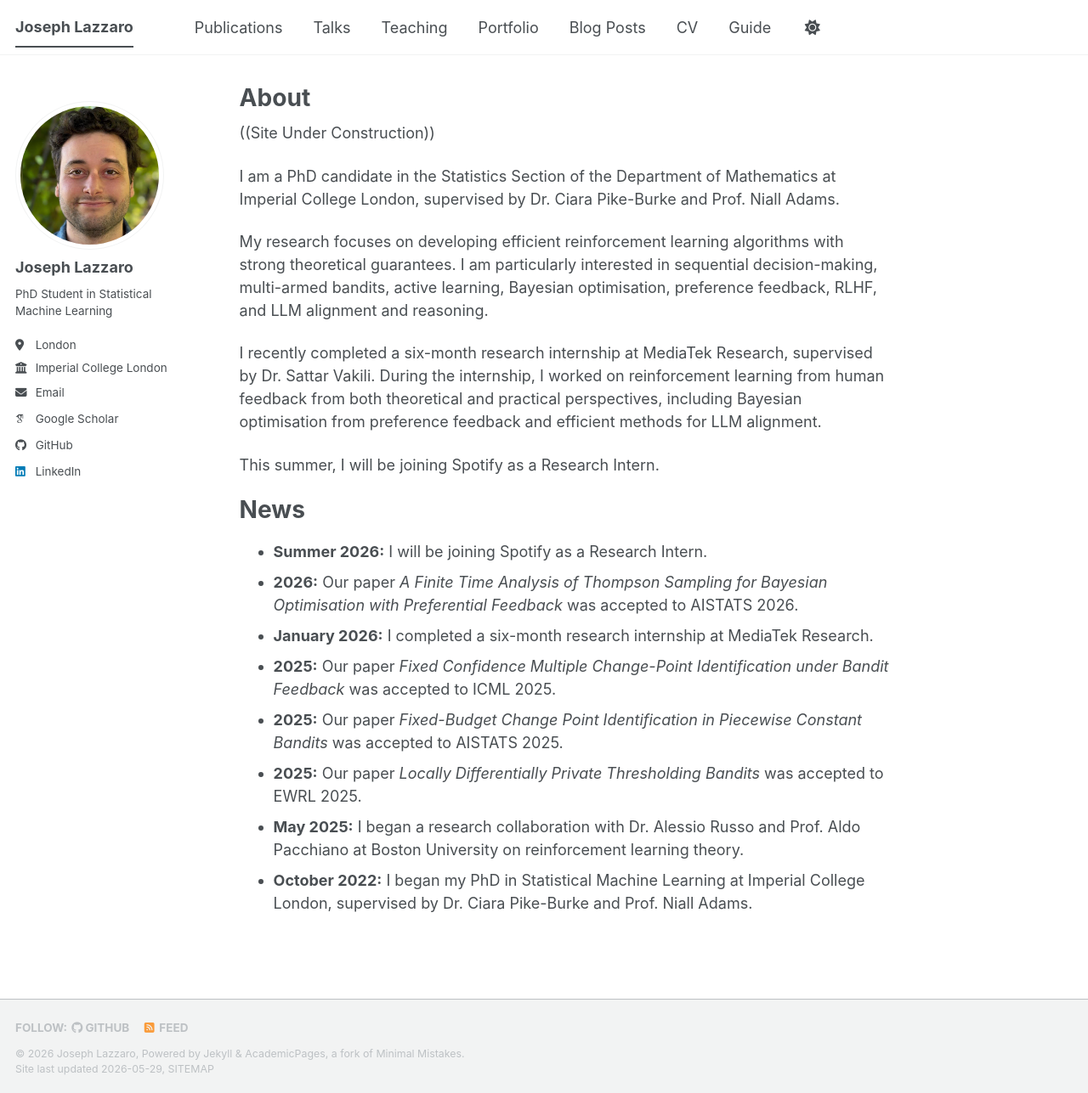
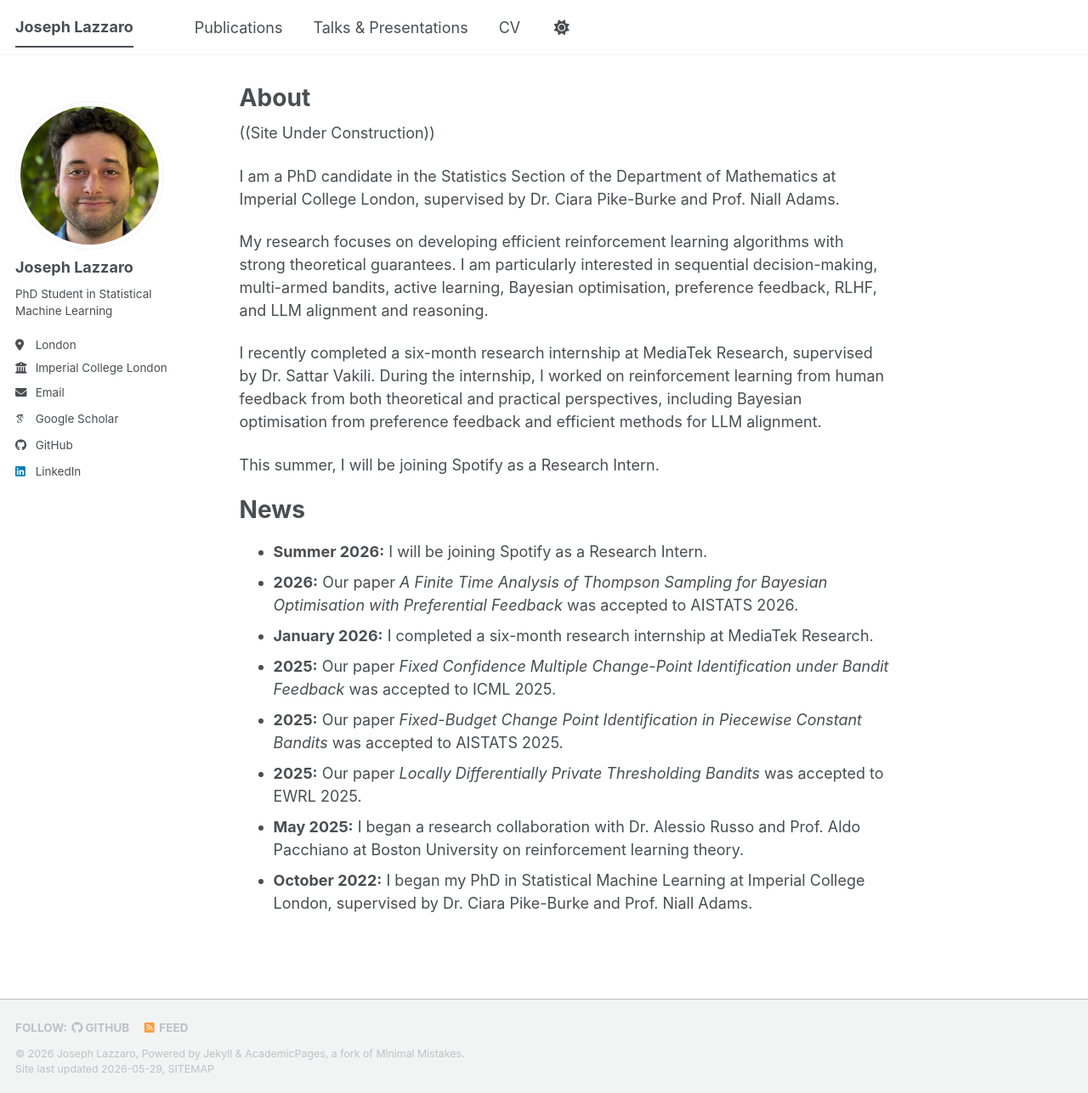
Before and after one commit to JosephLazzaro/josephlazzaro.github.io, a Jekyll site: the page built from _pages/about.md, in a window 1280 px wide and 1287 px high. Shown: the whole window at 85% size. Built offline with Jekyll 4.4.1, drawn with Linux system fonts in a browser that asks for light colours; some web fonts are replaced; a script bundle is joined from its source files by our own code; library files that are not in the unit come from our copies; part of the change alters nothing that is shown.

Commit message:
removed some sections from top banner

```diff
--- a/_data/navigation.yml
+++ b/_data/navigation.yml
@@ -11,17 +11,17 @@ main:
   - title: "Publications"
     url: /publications/
 
-  - title: "Talks"
+  - title: "Talks & Presentations"
     url: /talks/
 
-  - title: "Teaching"
-    url: /teaching/
+  # - title: "Teaching"
+  #   url: /teaching/
 
-  - title: "Portfolio"
-    url: /portfolio/
+  # - title: "Portfolio"
+  #   url: /portfolio/
 
-  - title: "Blog Posts"
-    url: /year-archive/
+  # - title: "Blog Posts"
+  #   url: /year-archive/
 
   - title: "CV"
     url: /cv/
@@ -29,5 +29,5 @@ main:
   # - title: "CV"
   #   url: /cv-json/
 
-  - title: "Guide"
-    url: /markdown/
+  # - title: "Guide"
+  #   url: /markdown/
```
